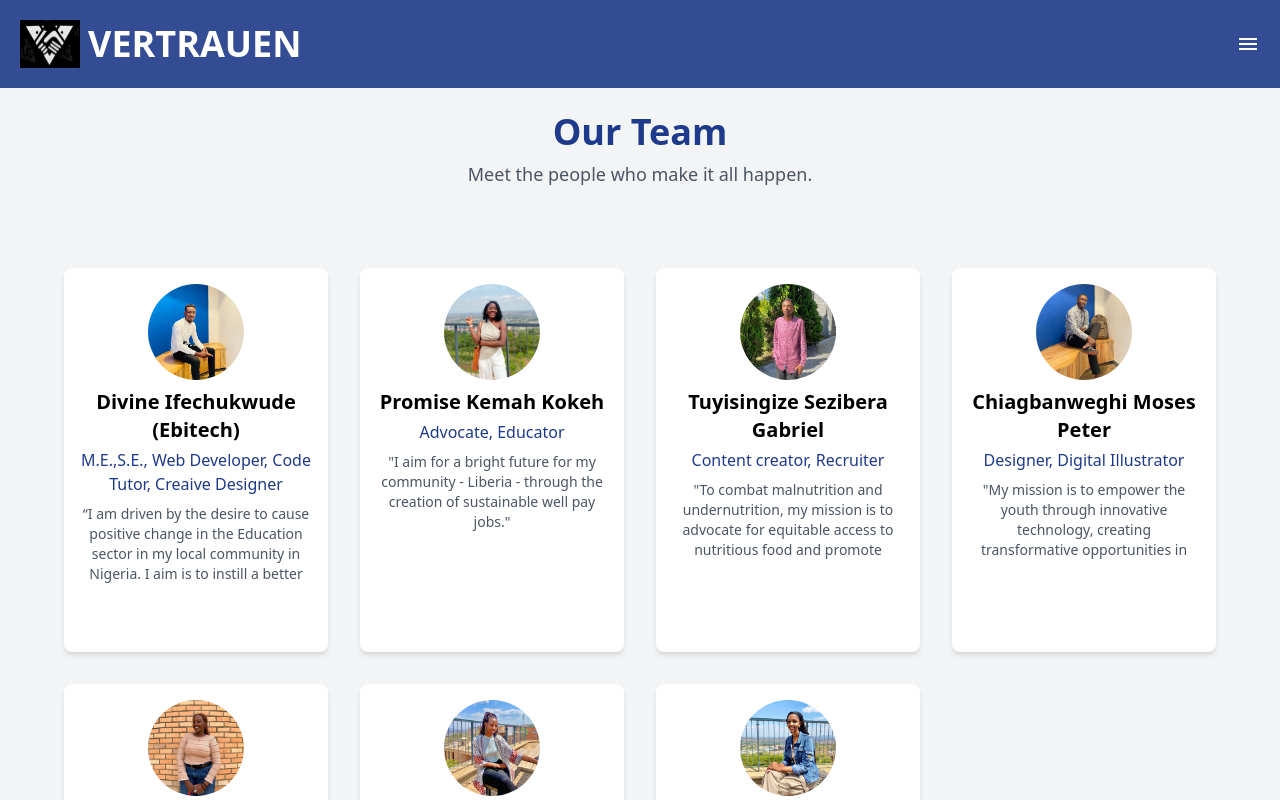
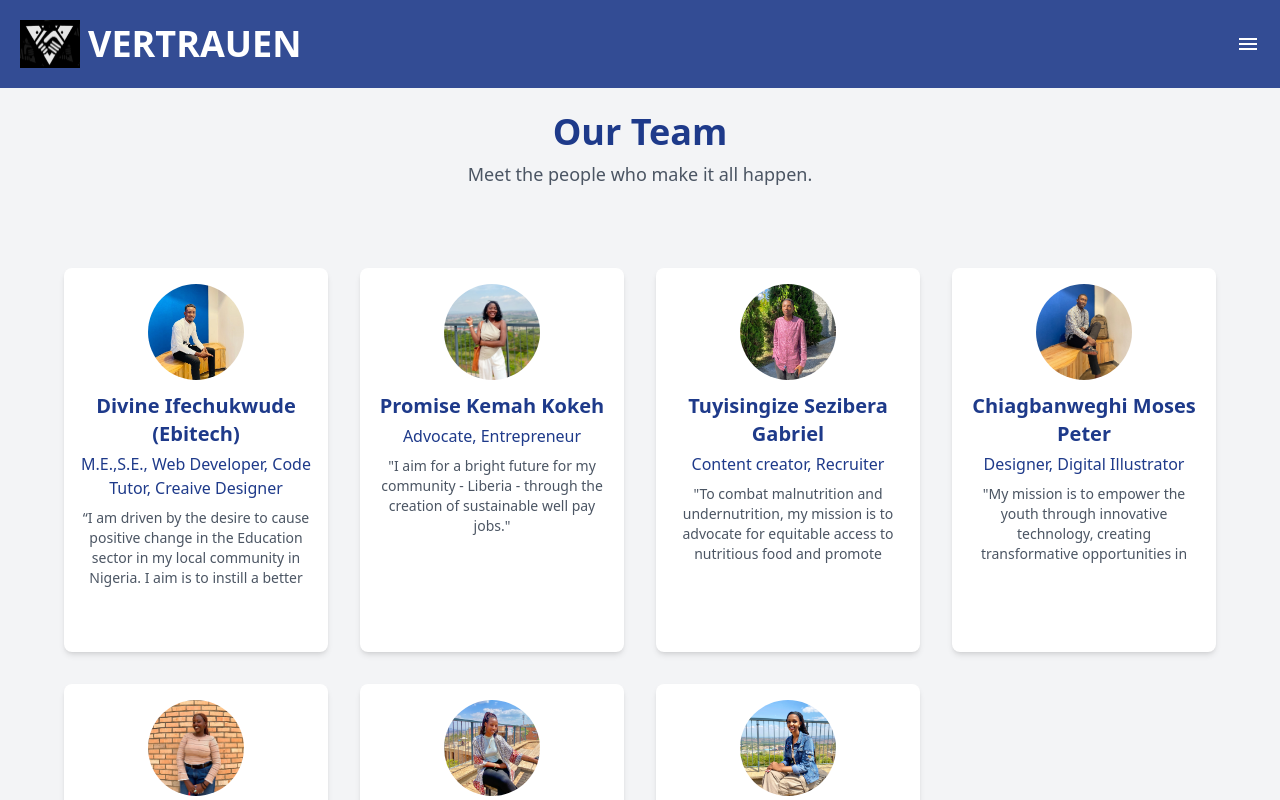
Before and after one commit to Ebi-Tech/Vertrauen, a Next.js app in the folder vertrauen-app/: page /team in a window 1280 px wide. Shown: the top 800 px of the page. Built offline with nearby package versions, Linux system fonts and the light colour scheme.

Commit message:
text colour

```diff
--- a/vertrauen-app/pages/project..tsx
+++ b/vertrauen-app/pages/project..tsx
@@ -45,8 +45,8 @@ const projects = [
     },
     {
         title: 'E-Lab Challenge 5',
-        description: 'Description for Project 5',
-        videoSrc: 'https://www.youtube.com/watch?v=a3Z7zEc7AXQ',
+        description: 'Launching Your Mission',
+        videoSrc: 'https://www.youtube.com/watch?v=8L5dbDBCrkY&t=14s',
     },
     {
         title: 'Project 6',
--- a/vertrauen-app/pages/team.tsx
+++ b/vertrauen-app/pages/team.tsx
@@ -14,7 +14,7 @@ const teamMembers = [
   },
   {
     name: 'Promise Kemah Kokeh',
-    title: 'Advocate, Educator',
+    title: 'Advocate, Entrepreneur',
     image: '/V-images/promise.jpg',
     description: '"I aim for a bright future for my community - Liberia - through the creation of sustainable well pay jobs."',
   },
@@ -112,7 +112,7 @@ export default function Team() {
               height={150}
               className="rounded-full mb-2 w-24 h-24 md:w-30 md:h-30 lg:w-35 lg:h-35 object-cover"
             />
-            <div className="text-center">
+            <div className="text-center text-blue-900 mt-1 text-base">
               <h3 className="text-xl font-bold">{member.name}</h3>
               <p className="text-blue-900 mt-1 text-base">{member.title}</p>
               <p className="text-gray-600 mt-2 text-sm max-h-20 overflow-y-auto">{member.description}</p>
```
